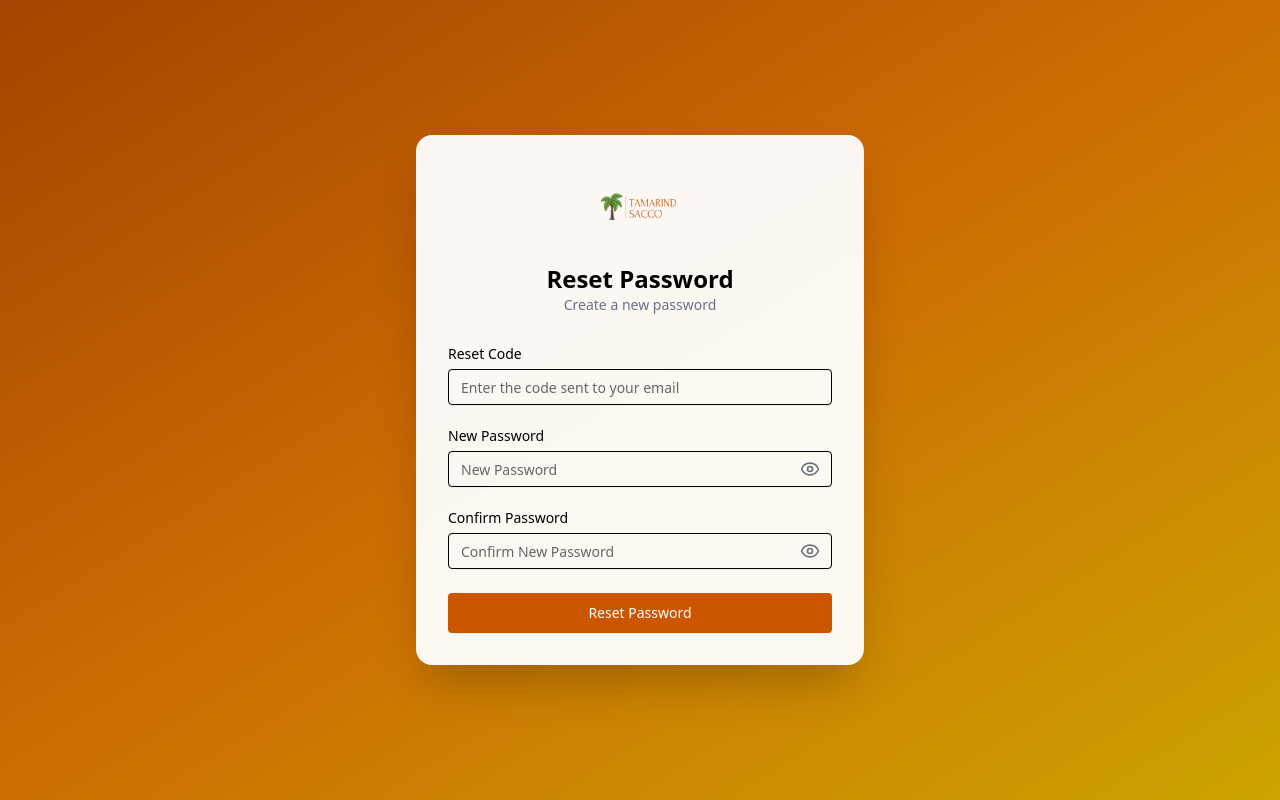
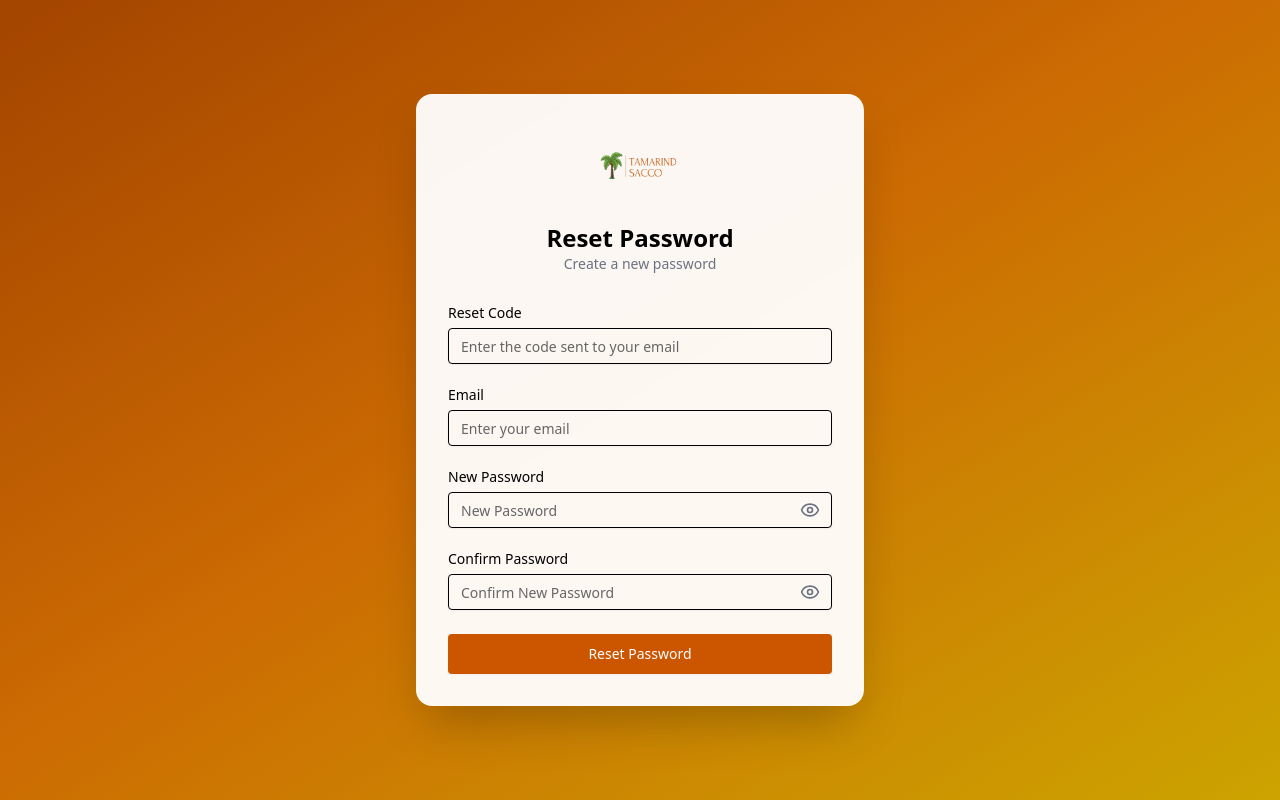
Before and after one commit to corbantechnologies/tamarindsaccoportal, a Next.js app: page /reset-password in a window 1280 px wide. Built offline with nearby package versions, Linux system fonts and the light colour scheme; no server answers; what @radix-ui/themes would draw is missing.

Commit message:
update password reset

```diff
--- a/app/(auth)/reset-password/page.jsx
+++ b/app/(auth)/reset-password/page.jsx
@@ -3,7 +3,7 @@
 import { Button } from "@/components/ui/button";
 import { Input } from "@/components/ui/input";
 import { Label } from "@/components/ui/label";
-import { resetPassword } from "@/services/members";
+import { passwordReset } from "@/services/members";
 import { Eye, EyeOff } from "lucide-react";
 import Image from "next/image";
 import { useRouter } from "next/navigation";
@@ -12,6 +12,7 @@ import toast from "react-hot-toast";
 
 const ResetPassword = () => {
   const [code, setCode] = useState("");
+  const [email, setEmail] = useState("");
   const [password, setPassword] = useState("");
   const [confirmPassword, setConfirmPassword] = useState("");
   const [showPassword, setShowPassword] = useState(false);
@@ -30,16 +31,11 @@ const ResetPassword = () => {
     setLoading(true);
 
     try {
-      const response = await resetPassword({ code, password });
-      if (response?.status === "success" || response?.message) {
-        toast.success("Password reset successful! Please login.");
-        router.push("/login");
-      } else {
-        toast.error(response?.message || "Failed to reset password.");
-      }
+      const response = await passwordReset({ code, email, password });
+      toast.success("Password reset successful! Please login.");
+      router.push("/login");
     } catch (error) {
-      console.error(error);
-      toast.error("Something went wrong. Please try again.");
+      toast.error(error?.response?.data?.non_field_errors[0] || "Something went wrong. Please try again.");
     } finally {
       setLoading(false);
     }
@@ -74,6 +70,22 @@ const ResetPassword = () => {
                 className="border-black focus:ring-[#cc5500] focus:border-[#cc5500]"
                 value={code}
                 onChange={(e) => setCode(e.target.value)}
+                required
+              />
+            </div>
+
+            {/* email */}
+            <div className="space-y-2">
+              <Label htmlFor="email" className="text-black">
+                Email
+              </Label>
+              <Input
+                type="email"
+                id="email"
+                placeholder="Enter your email"
+                className="border-black focus:ring-[#cc5500] focus:border-[#cc5500]"
+                value={email}
+                onChange={(e) => setEmail(e.target.value)}
                 required
               />
             </div>
```
